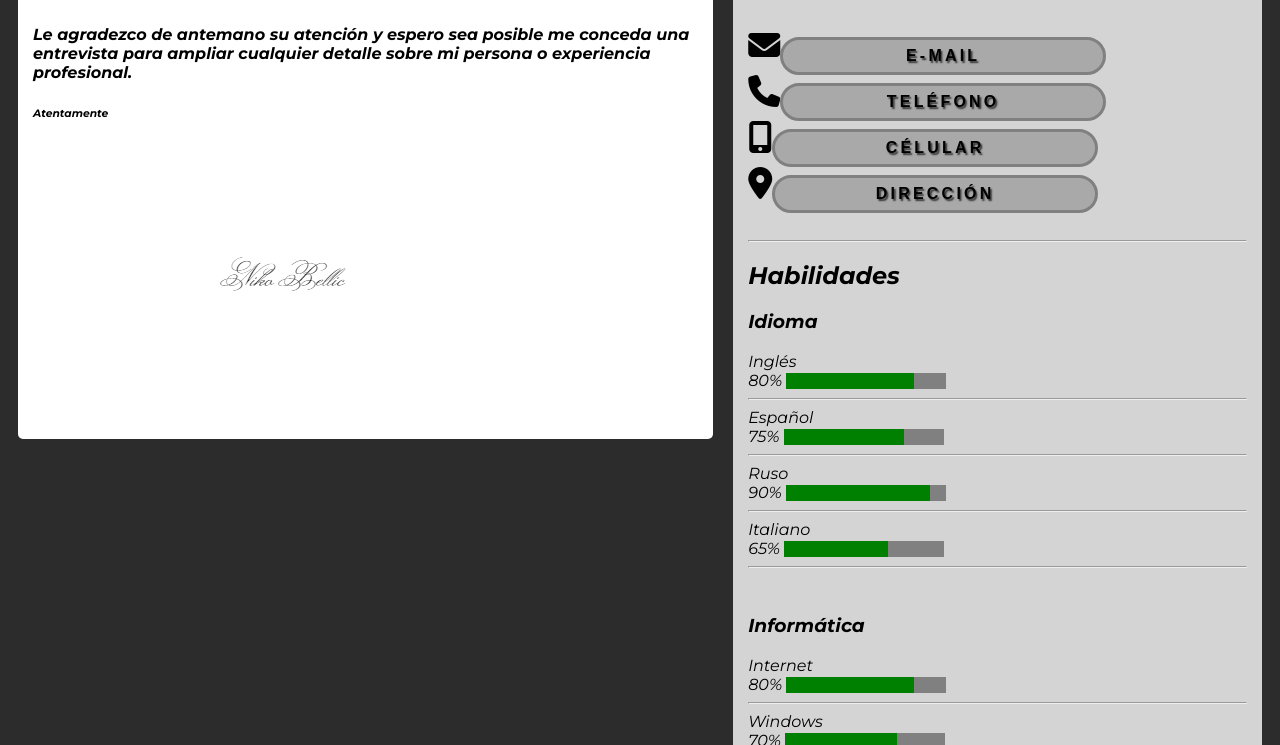
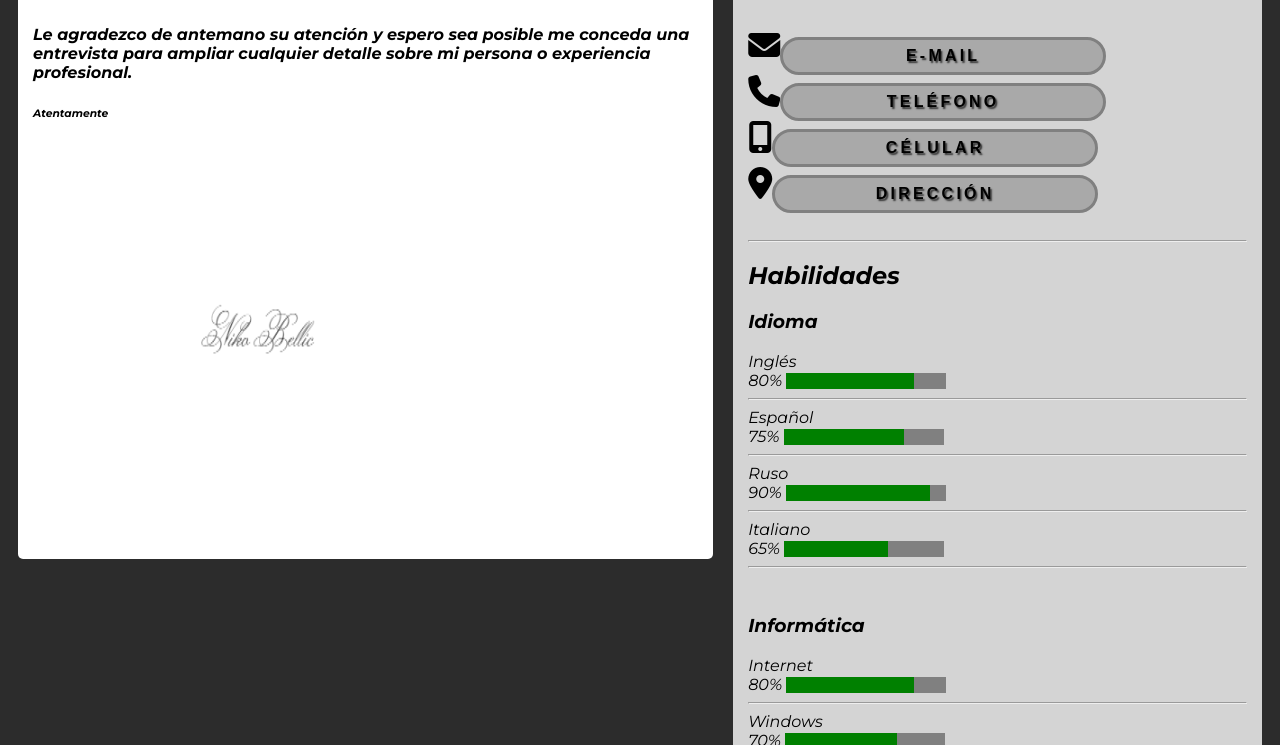
Before and after one commit to maurogomez33/maurogomez.github.io, a plain HTML site: page paginas/carta-de-presentacion.html in a window 1280 px wide. Shown: the part 599-1344 px from the top of the page. Drawn offline with Linux system fonts and the light colour scheme; a web font is replaced by a local one.

Commit message:
initial commit

```diff
--- a/paginas/carta-de-presentacion.html
+++ b/paginas/carta-de-presentacion.html
@@ -34,7 +34,7 @@
             <p><b>Le agradezco de antemano su atención y espero sea posible me conceda una entrevista para ampliar cualquier detalle
                 sobre mi persona o experiencia profesional.</b></p>
             <h6>Atentamente</h6>
-            <img src="/paginas/imagenes/firma.png">
+            <img src="/paginas/imagenes/firma.png" width="450px" height="400px">
 
         </div>
 
```
